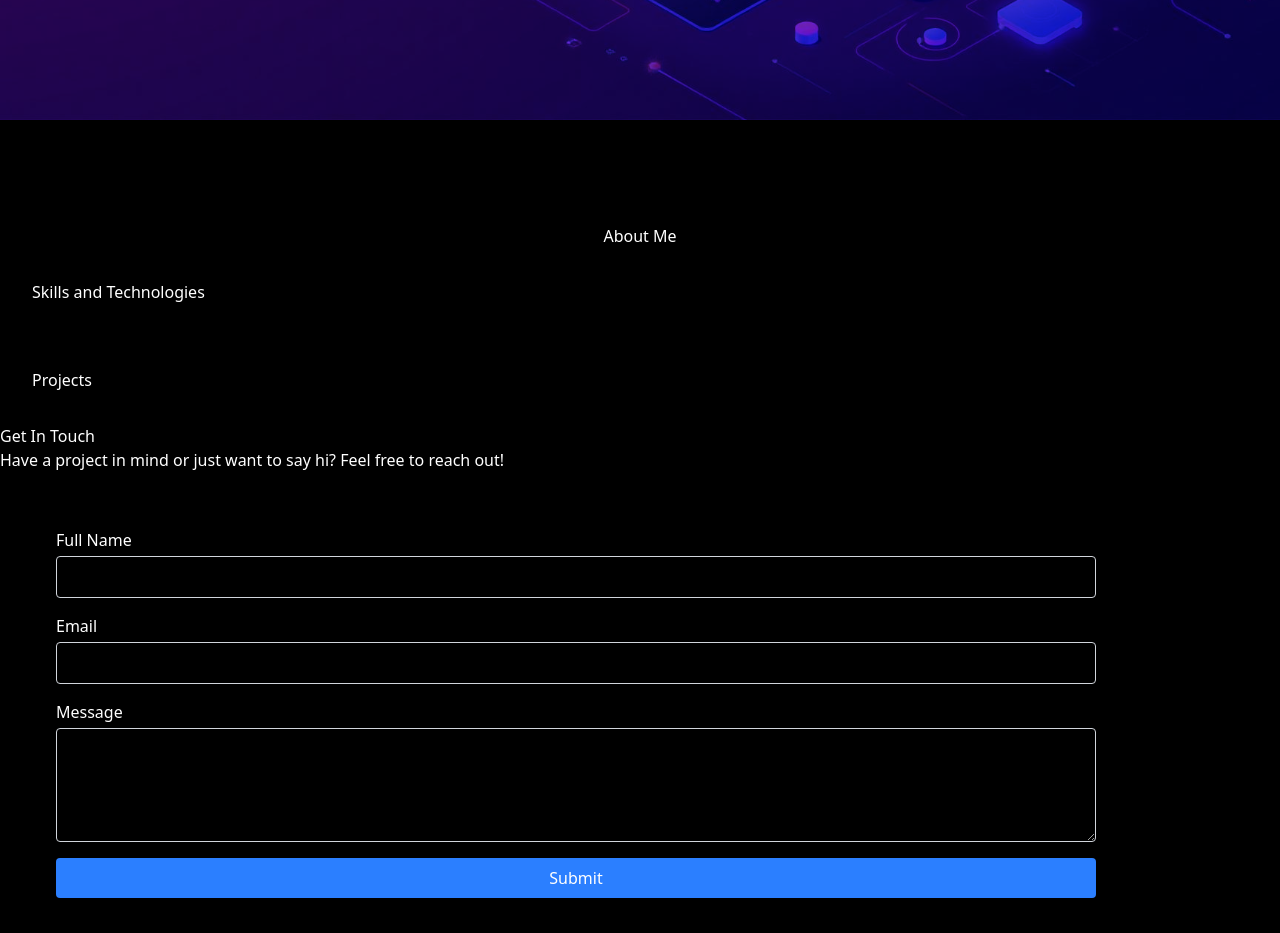
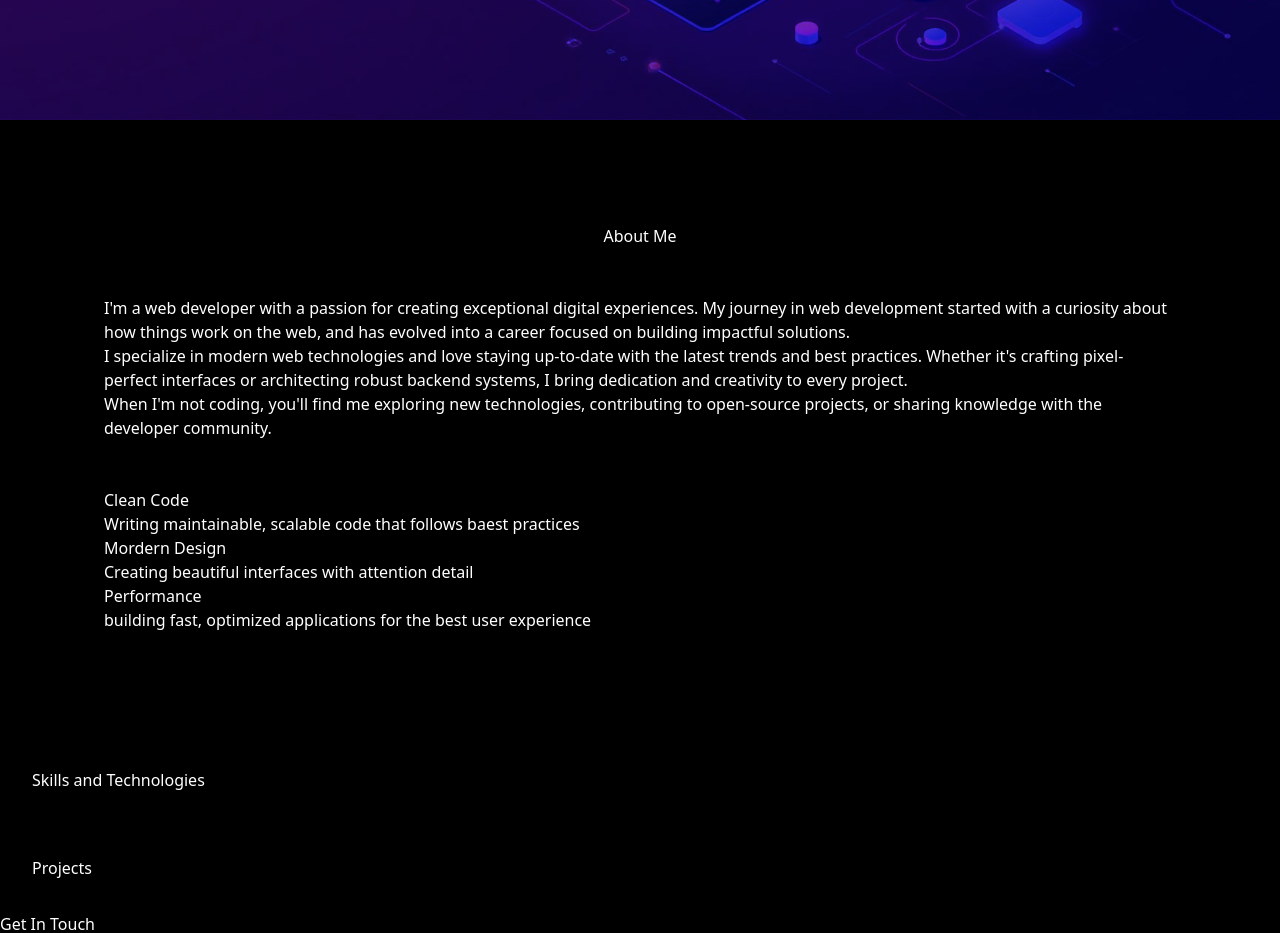
Before and after one commit to NatalieVinyu/natalie-vinyu-website, a React (Vite) app: page / in a window 1280 px wide. Shown: the part 680-1613 px from the top of the page. Built offline with nearby package versions, Linux system fonts and the light colour scheme.

Commit message:
Update on about page

```diff
--- a/src/Pages/About.jsx
+++ b/src/Pages/About.jsx
@@ -2,9 +2,33 @@ import React from 'react';
 
 export default function About() {
   return (
-    <section id='about' className='bg-black pt-26'>
+    <section id='about' className='bg-black p-26'>
       <div className="flex justify-center">
         <div className='text-white'>About Me</div>
+        <span className=''></span>
+      </div>
+
+      <div className='justify-center text-white pt-12'>
+        <p>I'm a web developer with a passion for creating exceptional digital experiences. My journey in web development started with a curiosity about how things work on the web, and has evolved into a career focused on building impactful solutions.
+        <br />
+        I specialize in modern web technologies and love staying up-to-date with the latest trends and best practices. Whether it's crafting pixel-perfect interfaces or architecting robust backend systems, I bring dedication and creativity to every project.
+        <br />
+        When I'm not coding, you'll find me exploring new technologies, contributing to open-source projects, or sharing knowledge with the developer community.</p>
+      </div>
+
+      <div className='text-white pt-12'>
+        <div className=''>
+          <h4>Clean Code</h4>
+          <p>Writing maintainable, scalable code that follows baest practices</p>
+        </div>
+        <div>
+          <h4>Mordern Design</h4>
+          <p>Creating beautiful interfaces with attention detail</p>
+        </div>
+        <div>
+          <h4>Performance</h4>
+          <p>building fast, optimized applications for the best user experience</p>
+        </div>
       </div>
 
     </section>
```
